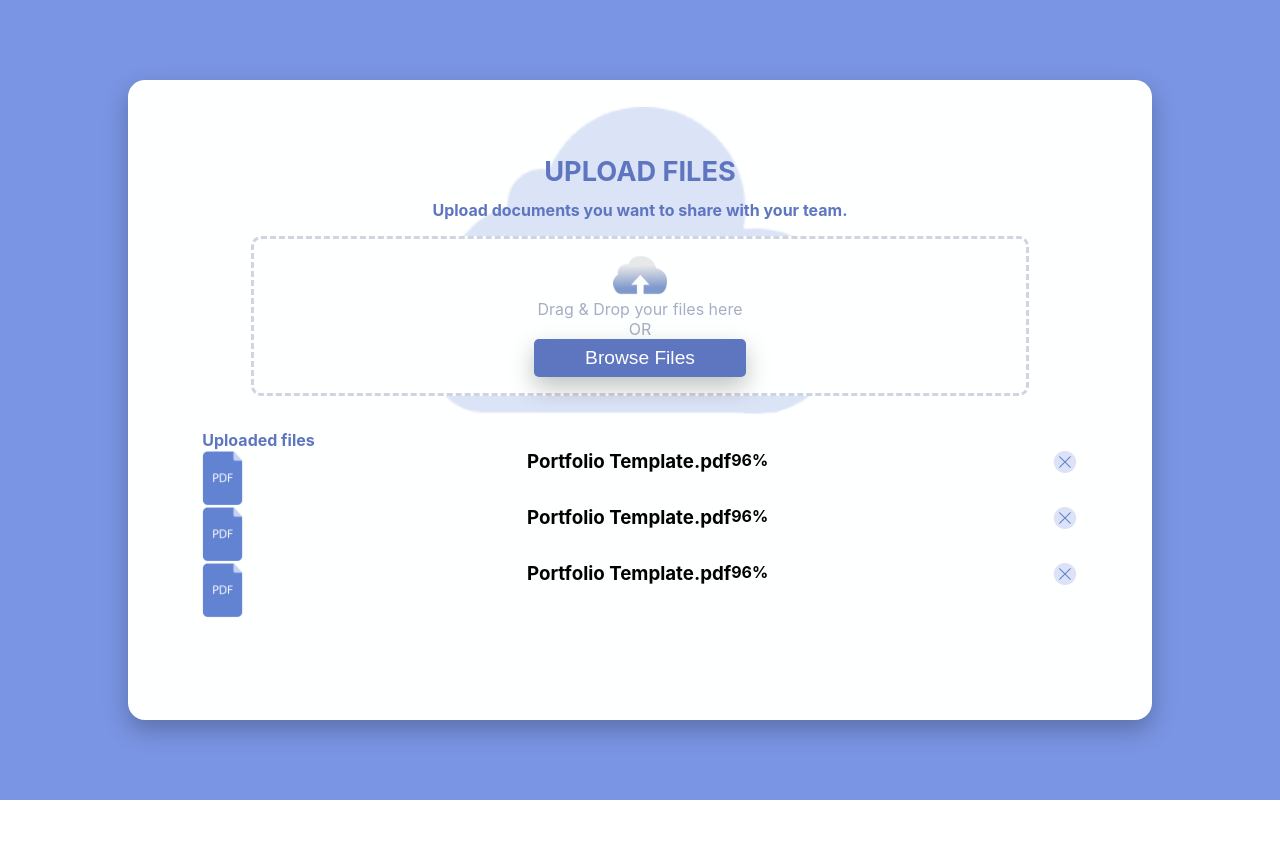
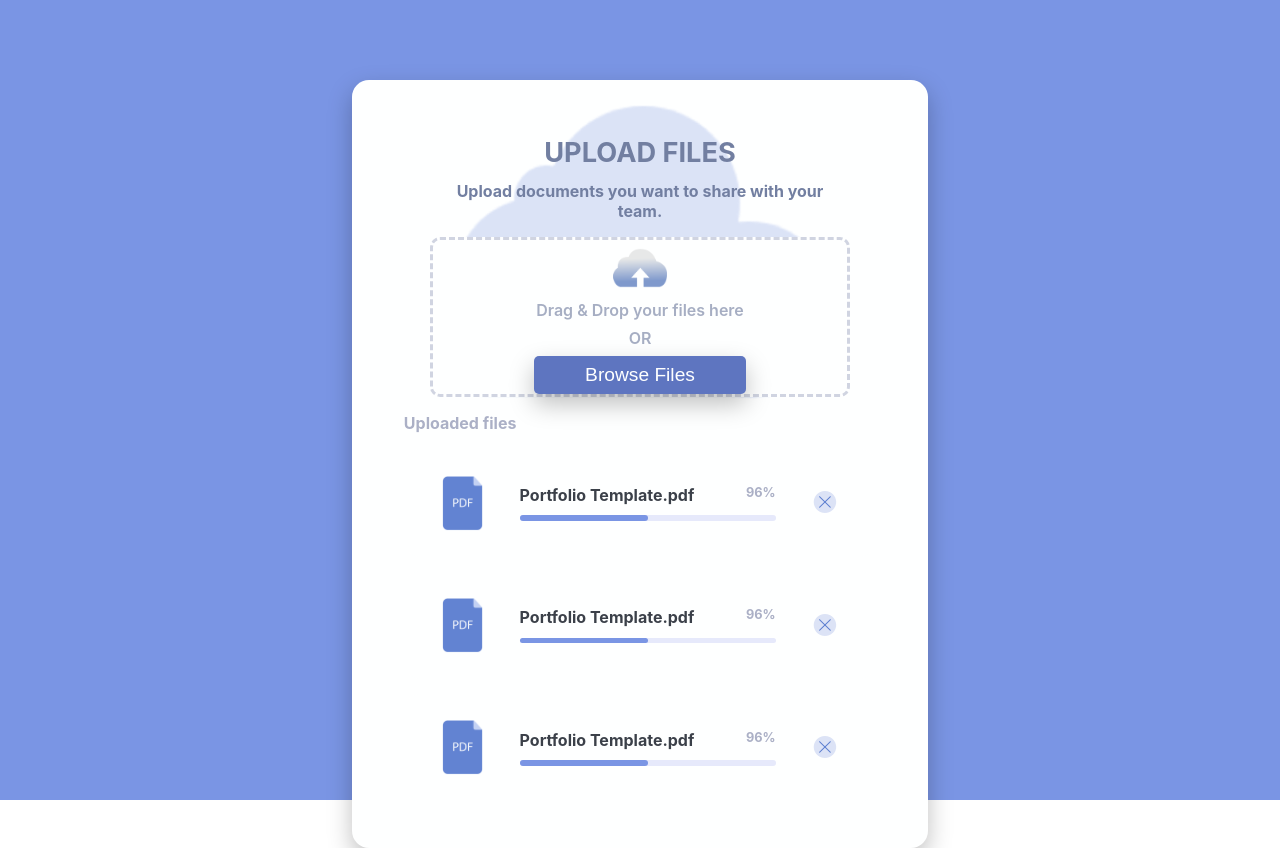
Before and after one commit to auditie/chl-coding-challenge, a React (Create React App) app: page / in a window 1280 px wide. Before the commit the page ends 800 px from the top, so only its background shows below. Built offline with nearby package versions, Linux system fonts and the light colour scheme.

Commit message:
Style uploaded file component.

```diff
--- a/src/components/FileUpload/FileUpload.js
+++ b/src/components/FileUpload/FileUpload.js
@@ -9,9 +9,11 @@ const FileUpload = () => {
             <div className='file-upload__details'>
                 <div className='file-upload__details-text'>
                     <h3 className='file-upload__details-text-name'>Portfolio Template.pdf</h3>
-                    <h4 className='file-upload__details-text-progress'>96%</h4>
+                    <h4 className='file-upload__details-text-upload'>96%</h4>
                 </div>
-                <div className='file-upload__details-progress-bar'></div>
+                <div className='file-upload__details-progress'>
+                    <div className='file-upload__details-progress-bar' />
+                </div>
             </div>
             <img className='file-upload__action-icon' src={cancelicon} alt='' />
         </div>
--- a/src/components/FileUpload/FileUpload.scss
+++ b/src/components/FileUpload/FileUpload.scss
@@ -8,6 +8,13 @@
     display: flex;
     flex-direction: row;
     justify-content: space-between;
+    margin-bottom: 1.8vh;
+    padding: 2vw 3vw;
+
+    &:hover {
+        border-radius: 17px;
+        box-shadow: 0px 10px 24px rgba(0, 0, 0, 0.25);
+    }
 
     &__type-icon {
         height: 7vh;
@@ -16,14 +23,51 @@
     &__details {
         display: flex;
         flex-direction: column;
+        width: 40vw;
+        padding: 1.3vh 0;
+
+        @include tablet {
+            width: 30vw;
+        }
+
+        @include desktop {
+            width: 20vw;
+        }
 
         &-text {
             display: flex;
             flex-direction: row;
+            justify-content: space-between;
+
+            &-name {
+                font-size: 1em;
+                color: #3B4049;
+            }
+
+            &-upload {
+                font-size: .8em;
+                color: #abb0c6;
+            }
+        }
+
+        &-progress {
+            margin-top: 1.3vh;
+            background-color: #e6e9fb;
+            width: 100%;
+            height: .7vh;
+            border-radius: 50px;
+
+            &-bar {
+                border-radius: 50px;
+                height: 100%;
+                background-color: $main-purple;
+                width: 50%;
+            }
         }
     }
 
     &__action-icon {
         height: 3vh;
+        margin-top: 4%;
     }
 }
--- a/src/components/Home/Home.scss
+++ b/src/components/Home/Home.scss
@@ -6,10 +6,17 @@
     background-color: $white;
     width: 80vw;
     @include centered;
-    height: 80vh;
     box-shadow: 0px 10px 24px rgba(0, 0, 0, 0.25);
     border-radius: 17px;
-    padding: 2vh 2vw;
+    padding: 2vh 2vw 4vh 2vw;
+
+    @include tablet {
+        width: 60vw;
+    }
+
+    @include desktop {
+        width: 45vw;
+    }
 
     &__upload {
         @include centered;
@@ -34,9 +41,11 @@
         &-title {
             font-size: 1.7em;
             margin-top: 5vh;
+            color: $text-purple;
         }
 
         &-sub-title {
+            color: $text-purple;
             @include centered;
             margin-top: 1.5vh;
             width: 70%;
@@ -48,17 +57,20 @@
             @include centered;
             background-color: $white;
             width: 80%;
-            padding: 2vh 1vw;
+            padding: 1vh 1vw;
             height: 20vh;
             border: #d0d4e1 3px dashed;
             border-radius: 10px;
 
             &-icon {
                 height: 5vh;
+                margin-bottom: 1vh;
             }
 
             &-text {
                 color: $grey-purple;
+                margin-bottom: 1vh;
+                font-weight: 600;
             }
 
             &-button {
@@ -77,5 +89,10 @@
         width: 90%;
         @include centered;
 
+        &-title {
+            margin-bottom: 2vh;
+            color: #abb0c6;
+        }
+
     }
 }
--- a/src/styles/partials/_colors.scss
+++ b/src/styles/partials/_colors.scss
@@ -2,5 +2,6 @@ $white: #FEFFFF;
 $light: #DCE3F6;
 $light-purple: #F4F7FF;
 $grey-purple: #a6aec3;
+$text-purple: #727FA1;
 $main-purple: #7A95E4;
 $secondary-purple: #5E75C0;
```
